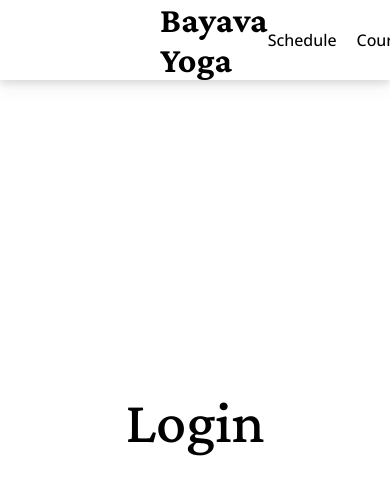
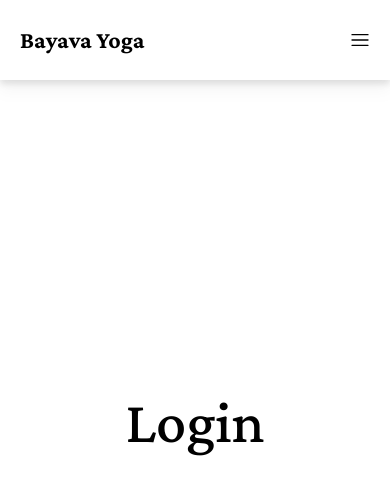
Before and after one commit to vehehgito/bayava-yoga, a React (Vite) app in the folder client/: page /login in a window 390 px wide. Shown: the top 494 px of the page. Built offline with nearby package versions, Linux system fonts and the light colour scheme.

Commit message:
Update Navbar component with UI improvements and responsive design

```diff
--- a/client/src/Components/Header/Navbar.jsx
+++ b/client/src/Components/Header/Navbar.jsx
@@ -4,20 +4,25 @@ import AboutMenu from "./AboutMenu";
 
 function Navbar() {
 	const [aboutMenu, setAboutMenu] = useState(false);
+	const [menu, setMenu] = useState(false);
 
 	const aboutButton = () => {
 		console.log("clicked");
 		setAboutMenu(!aboutMenu);
 	};
 
+	const handleMenu = () => {
+		setMenu(!menu);
+	};
+
 	return (
-		<nav className="fixed top-0 left-0 z-50 w-full h-20 flex items-center justify-between px-40 bg-white drop-shadow-lg">
+		<nav className="fixed top-0 left-0 z-50 w-full h-20 flex items-center justify-between px-5 bg-white drop-shadow-lg min-[1200px]:px-40">
 			<div>
-				<h1 className="text-4xl font-bold">
+				<h1 className="min-[920px]:text-4xl text-2xl font-bold">
 					<Link to="/">Bayava Yoga</Link>
 				</h1>
 			</div>
-			<div>
+			<div className="min-[788px]:flex hidden">
 				<ul className="flex items-center justify-between gap-5 font-open-sans text-base font-medium">
 					<li>
 						<Link to="/schedule">Schedule</Link>
@@ -43,9 +48,7 @@ function Navbar() {
 									<path d="M9.293 12.95l.707.707L15.657 8l-1.414-1.414L10 10.828 5.757 6.586 4.343 8z" />{" "}
 								</svg>
 							</button>
-							{aboutMenu && (
-								<AboutMenu />
-							)}
+							{aboutMenu && <AboutMenu />}
 						</div>
 					</li>
 					<li>
@@ -53,16 +56,107 @@ function Navbar() {
 					</li>
 				</ul>
 			</div>
-			<div className="flex items-center justify-between gap-5">
-				<button className="bg-yellow hover:bg-yellow/60 text-white px-5 py-2 rounded-md font-open-sans font-semibold text-xl">
+			<div className="min-[788px]:flex hidden items-center justify-between gap-5">
+				<button className="bg-yellow hover:bg-yellow/60 text-white px-5 py-2 rounded-md font-open-sans font-semibold min-[920px]:text-xl">
 					<Link to="/signup">Get Started</Link>
 				</button>
-				<select className="bg-gray border px-5 py-2 rounded-md focus:ring-0 font-open-sans text-white">
+				<select className="bg-gray border min-[920px]:px-5 px-2 py-2 rounded-md focus:ring-0 font-open-sans text-white">
 					<option>English</option>
 					<option>Hindi</option>
 					<option>Russian</option>
 				</select>
 			</div>
+
+			<div className="min-[788px]:hidden flex">
+				<button onClick={handleMenu}>
+					{menu ? (
+						<svg
+							width="20"
+							height="20"
+							viewBox="0 0 15 15"
+							fill="none"
+							xmlns="http://www.w3.org/2000/svg"
+						>
+							<path
+								d="M12.8536 2.85355C13.0488 2.65829 13.0488 2.34171 12.8536 2.14645C12.6583 1.95118 12.3417 1.95118 12.1464 2.14645L7.5 6.79289L2.85355 2.14645C2.65829 1.95118 2.34171 1.95118 2.14645 2.14645C1.95118 2.34171 1.95118 2.65829 2.14645 2.85355L6.79289 7.5L2.14645 12.1464C1.95118 12.3417 1.95118 12.6583 2.14645 12.8536C2.34171 13.0488 2.65829 13.0488 2.85355 12.8536L7.5 8.20711L12.1464 12.8536C12.3417 13.0488 12.6583 13.0488 12.8536 12.8536C13.0488 12.6583 13.0488 12.3417 12.8536 12.1464L8.20711 7.5L12.8536 2.85355Z"
+								fill="currentColor"
+								fillRule="evenodd"
+								clipRule="evenodd"
+							></path>
+						</svg>
+					) : (
+						<svg
+							width="20"
+							height="20"
+							viewBox="0 0 15 15"
+							fill="none"
+							xmlns="http://www.w3.org/2000/svg"
+						>
+							<path
+								d="M1.5 3C1.22386 3 1 3.22386 1 3.5C1 3.77614 1.22386 4 1.5 4H13.5C13.7761 4 14 3.77614 14 3.5C14 3.22386 13.7761 3 13.5 3H1.5ZM1 7.5C1 7.22386 1.22386 7 1.5 7H13.5C13.7761 7 14 7.22386 14 7.5C14 7.77614 13.7761 8 13.5 8H1.5C1.22386 8 1 7.77614 1 7.5ZM1 11.5C1 11.2239 1.22386 11 1.5 11H13.5C13.7761 11 14 11.2239 14 11.5C14 11.7761 13.7761 12 13.5 12H1.5C1.22386 12 1 11.7761 1 11.5Z"
+								fill="currentColor"
+								fillRule="evenodd"
+								clipRule="evenodd"
+							></path>
+						</svg>
+					)}
+				</button>
+			</div>
+
+			{menu && (
+				<div className="absolute top-20 left-0 px-5 w-full h-screen bg-white z-50 flex flex-col gap-16 py-24">
+					<ul className="flex flex-col justify-center gap-3 font-open-sans text-base font-medium">
+						<li>
+							<Link onClick={handleMenu} to="/schedule">
+								Schedule
+							</Link>
+						</li>
+						<li>
+							<Link onClick={handleMenu} to="/courses">
+								Courses
+							</Link>
+						</li>
+						<li>
+							<Link onClick={handleMenu} to="/">
+								Shop
+							</Link>
+						</li>
+						<li>
+							<div className="about inline-block relative">
+								<button
+									className="inline-flex items-center"
+									onClick={aboutButton}
+								>
+									<span className="mr-1">About Us</span>
+									<svg
+										className="fill-current h-4 w-4"
+										xmlns="http://www.w3.org/2000/svg"
+										viewBox="0 0 20 20"
+									>
+										<path d="M9.293 12.95l.707.707L15.657 8l-1.414-1.414L10 10.828 5.757 6.586 4.343 8z" />{" "}
+									</svg>
+								</button>
+								{aboutMenu && <AboutMenu />}
+							</div>
+						</li>
+						<li>
+							<Link onClick={handleMenu} to="/login">
+								Login
+							</Link>
+						</li>
+					</ul>
+					<div className="md:hidden flex items-center justify-between gap-5">
+						<button className="bg-yellow hover:bg-yellow/60 text-white px-5 py-2 rounded-md font-open-sans font-semibold text-xl">
+							<Link to="/signup">Get Started</Link>
+						</button>
+						<select className="bg-gray border px-5 py-2 rounded-md focus:ring-0 font-open-sans text-white">
+							<option>English</option>
+							<option>Hindi</option>
+							<option>Russian</option>
+						</select>
+					</div>
+				</div>
+			)}
 		</nav>
 	);
 }
--- a/client/src/Components/Home/Hero.jsx
+++ b/client/src/Components/Home/Hero.jsx
@@ -7,7 +7,7 @@ function Hero() {
             <div className="absolute w-full h-screen bg-cover bg-center bg-[url('https://images.pexels.com/photos/1525852/pexels-photo-1525852.jpeg')]"></div>
             <div className="bg-black/30 absolute top-0 left-0 w-full h-screen"></div>
             <div className="relative h-screen w-full flex items-center justify-center">
-                <div className="absolute top-1/2 left-1/3 transform -translate-x-1/2 -translate-y-1/2 flex flex-col gap-5">
+                <div className="absolute top-1/2 left-1/3 transform -translate-x-1/2 -translate-y-1/2 flex flex-col gap-5 max-[375px]:m-12 max-[478px]:m-8 max-[575px]:m-7">
                     <div className="font-crimson uppercase">
                         <h1 className="md:text-5xl text-4xl text-white font-bold w-26 shadow-peach">Making Life a</h1>
                         <span className="md:text-7xl text-5xl text-peach font-bold shadow-white">
```
